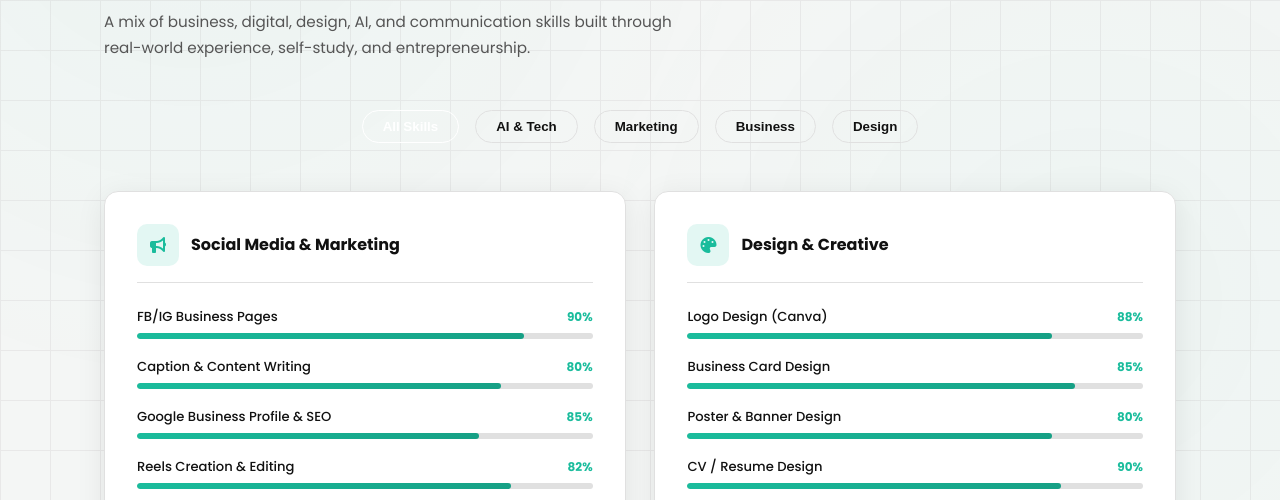
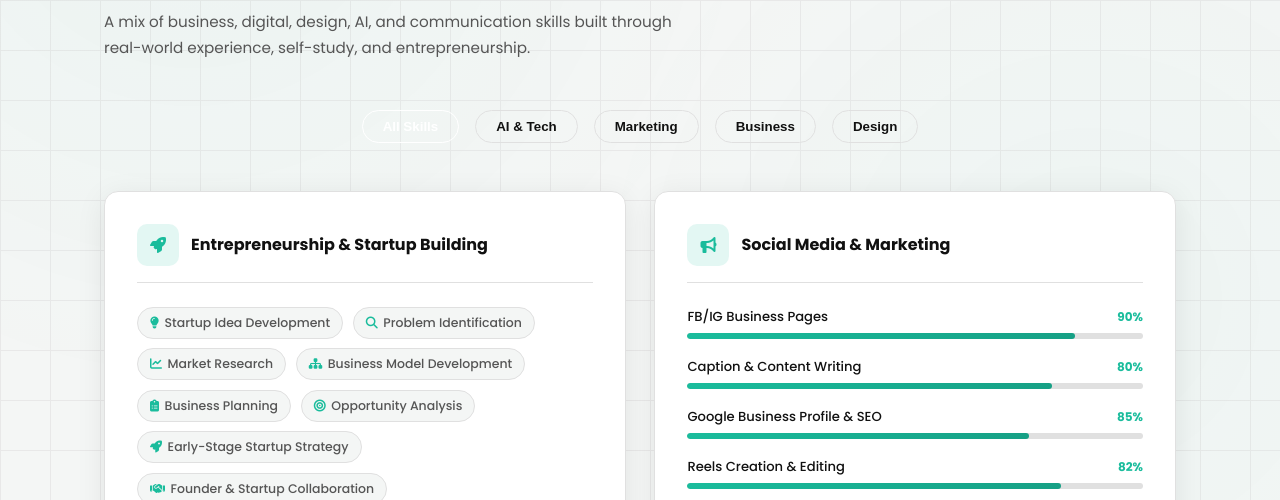
Before and after one commit to Mudassirshah5/portfolio, a plain HTML site: page skills.html in a window 1280 px wide. Shown: the part 300-800 px from the top of the page. Drawn offline with nearby package versions, Linux system fonts and the light colour scheme.

Commit message:
Update skills.html

```diff
--- a/skills.html
+++ b/skills.html
@@ -60,6 +60,24 @@
     </div>
 
     <div class="skills-categories">
+
+      <div class="card skill-cat-card fade-up filter-item" data-category="all business">
+  <div class="skill-cat-header">
+    <div class="skill-cat-icon"><i class="fas fa-rocket"></i></div>
+    <div class="skill-cat-title">Entrepreneurship &amp; Startup Building</div>
+  </div>
+
+  <div class="skill-tags">
+    <span class="skill-pill"><i class="fas fa-lightbulb"></i> Startup Idea Development</span>
+    <span class="skill-pill"><i class="fas fa-search"></i> Problem Identification</span>
+    <span class="skill-pill"><i class="fas fa-chart-line"></i> Market Research</span>
+    <span class="skill-pill"><i class="fas fa-sitemap"></i> Business Model Development</span>
+    <span class="skill-pill"><i class="fas fa-clipboard-list"></i> Business Planning</span>
+    <span class="skill-pill"><i class="fas fa-bullseye"></i> Opportunity Analysis</span>
+    <span class="skill-pill"><i class="fas fa-rocket"></i> Early-Stage Startup Strategy</span>
+    <span class="skill-pill"><i class="fas fa-handshake"></i> Founder &amp; Startup Collaboration</span>
+  </div>
+</div>
 
       <div class="card skill-cat-card fade-up filter-item" data-category="all marketing">
         <div class="skill-cat-header"><div class="skill-cat-icon"><i class="fas fa-bullhorn"></i></div><div class="skill-cat-title">Social Media &amp; Marketing</div></div>
```
